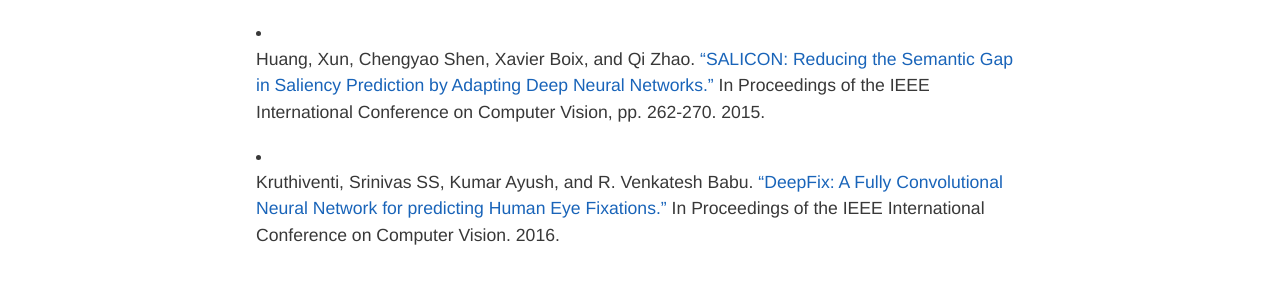
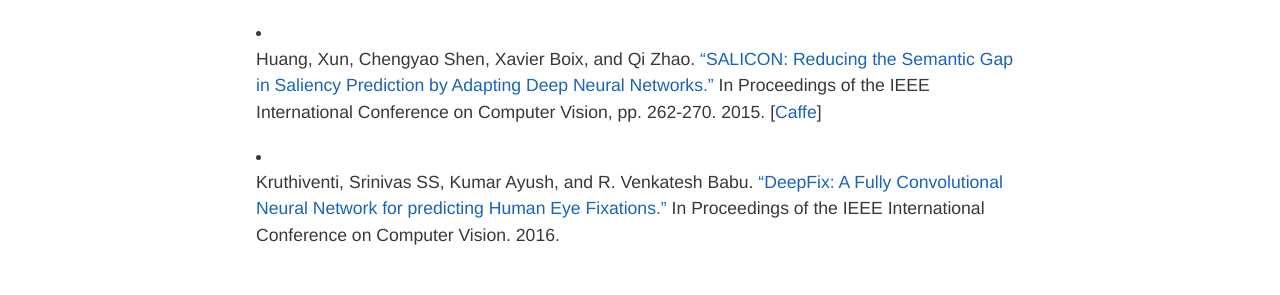
Before and after one commit to imatge-upc/telecombcn-2016-dlcv, a Jekyll site: the page built from saliency.md, in a window 1280 px wide. Shown: the part 1269-1564 px from the top of the page. Built offline with Jekyll 4.4.1, drawn with Linux system fonts in a browser that asks for light colours; nearby versions of some CDN libraries.

Commit message:
SALICON implementation in Caffe added

```diff
--- a/saliency.md
+++ b/saliency.md
@@ -35,6 +35,6 @@
 
 * Mnih, Volodymyr, Nicolas Heess, and Alex Graves. ["Recurrent models of visual attention."](http://papers.nips.cc/paper/5542-recurrent-models-of-visual-attention) Advances in Neural Information Processing Systems. 2014.
 
-* Huang, Xun, Chengyao Shen, Xavier Boix, and Qi Zhao. ["SALICON: Reducing the Semantic Gap in Saliency Prediction by Adapting Deep Neural Networks."](http://www.cv-foundation.org/openaccess/content_iccv_2015/html/Huang_SALICON_Reducing_the_ICCV_2015_paper.html) In Proceedings of the IEEE International Conference on Computer Vision, pp. 262-270. 2015.
+* Huang, Xun, Chengyao Shen, Xavier Boix, and Qi Zhao. ["SALICON: Reducing the Semantic Gap in Saliency Prediction by Adapting Deep Neural Networks."](http://www.cv-foundation.org/openaccess/content_iccv_2015/html/Huang_SALICON_Reducing_the_ICCV_2015_paper.html) In Proceedings of the IEEE International Conference on Computer Vision, pp. 262-270. 2015. [[Caffe](https://github.com/CLT29/OpenSALICON)]
 
 * Kruthiventi, Srinivas SS, Kumar Ayush, and R. Venkatesh Babu. ["DeepFix: A Fully Convolutional Neural Network for predicting Human Eye Fixations."](http://arxiv.org/abs/1510.02927) In Proceedings of the IEEE International Conference on Computer Vision. 2016.
```
